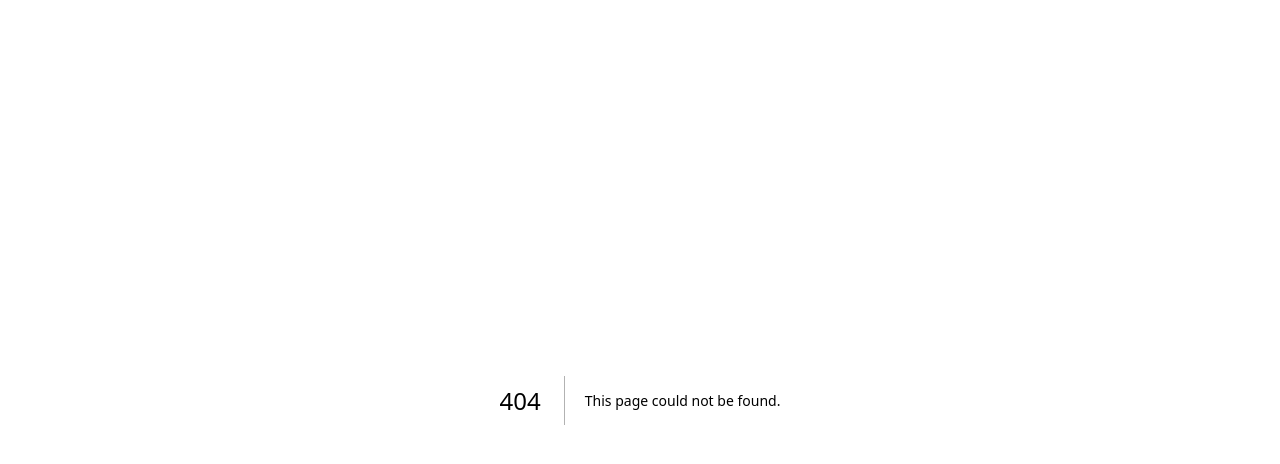
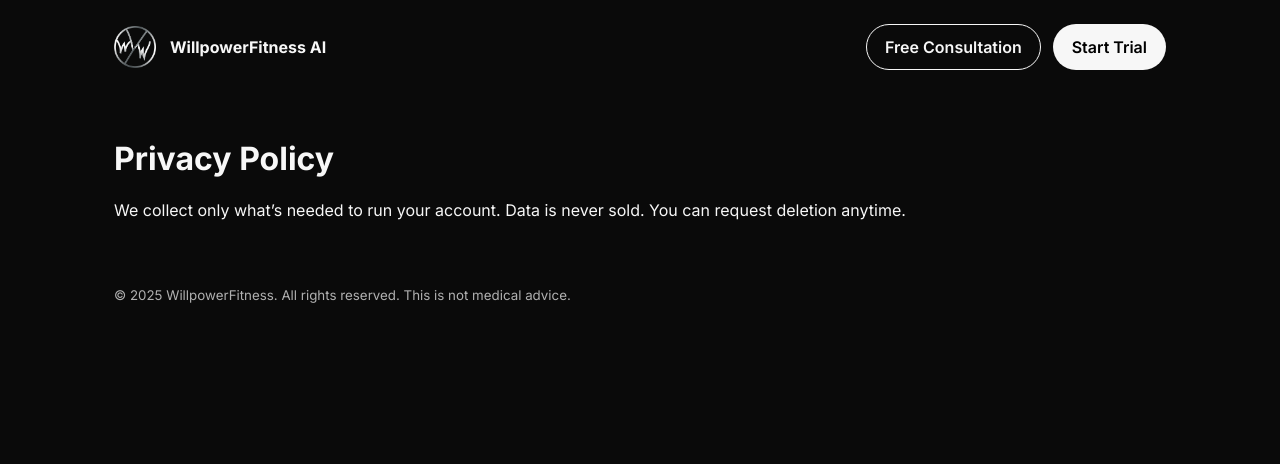
Before and after one commit to WillpowerfitnessAI/willpowerfitness-frontend, a Next.js app: page /privacy in a window 1280 px wide. Before the commit this address had no page. Shown: the top 464 px of the page. Built offline with nearby package versions, Linux system fonts and the light colour scheme.

Commit message:
Create privacy.js

```diff
--- /dev/null
+++ b/pages/privacy.js
@@ -0,0 +1,11 @@
+// pages/privacy.js
+import Layout from '../components/Layout';
+
+export default function Privacy() {
+  return (
+    <Layout>
+      <h1>Privacy Policy</h1>
+      <p className="muted">We collect only what’s needed to run your account. Data is never sold. You can request deletion anytime.</p>
+    </Layout>
+  );
+}
```
